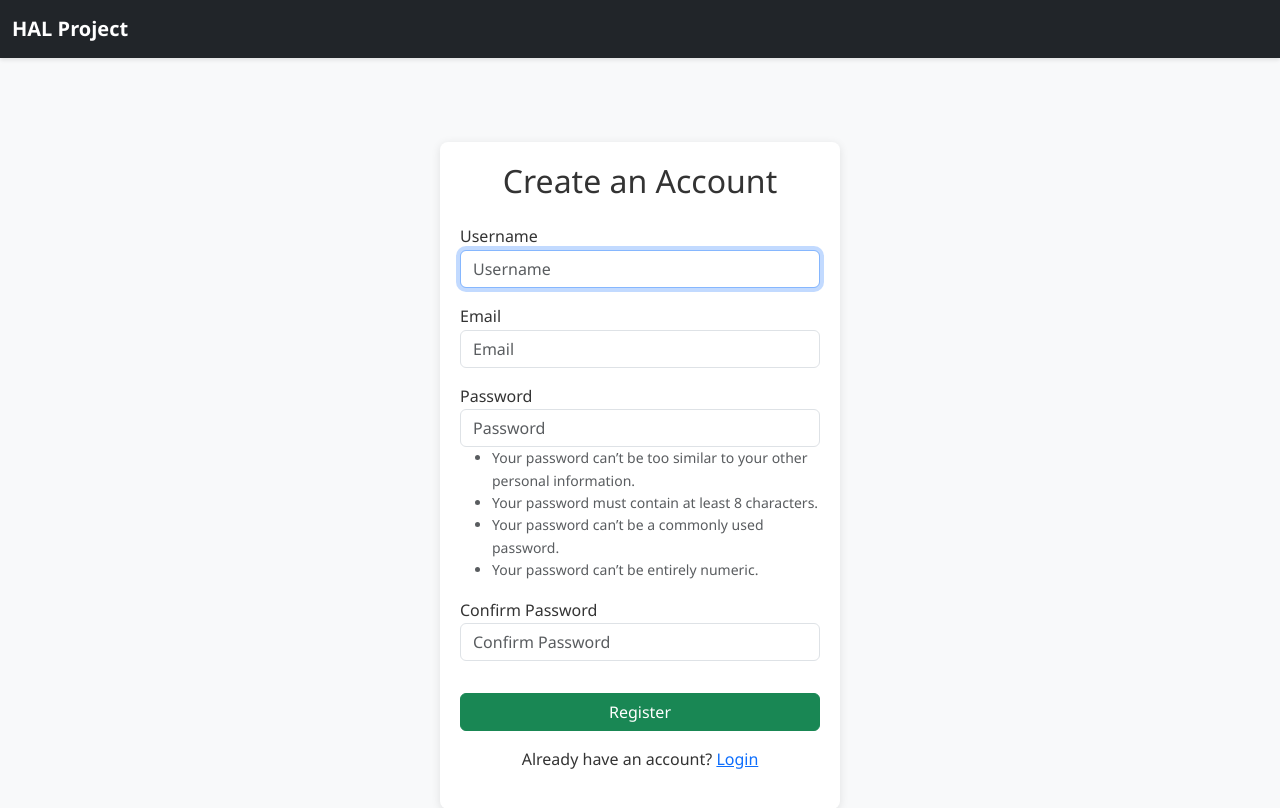
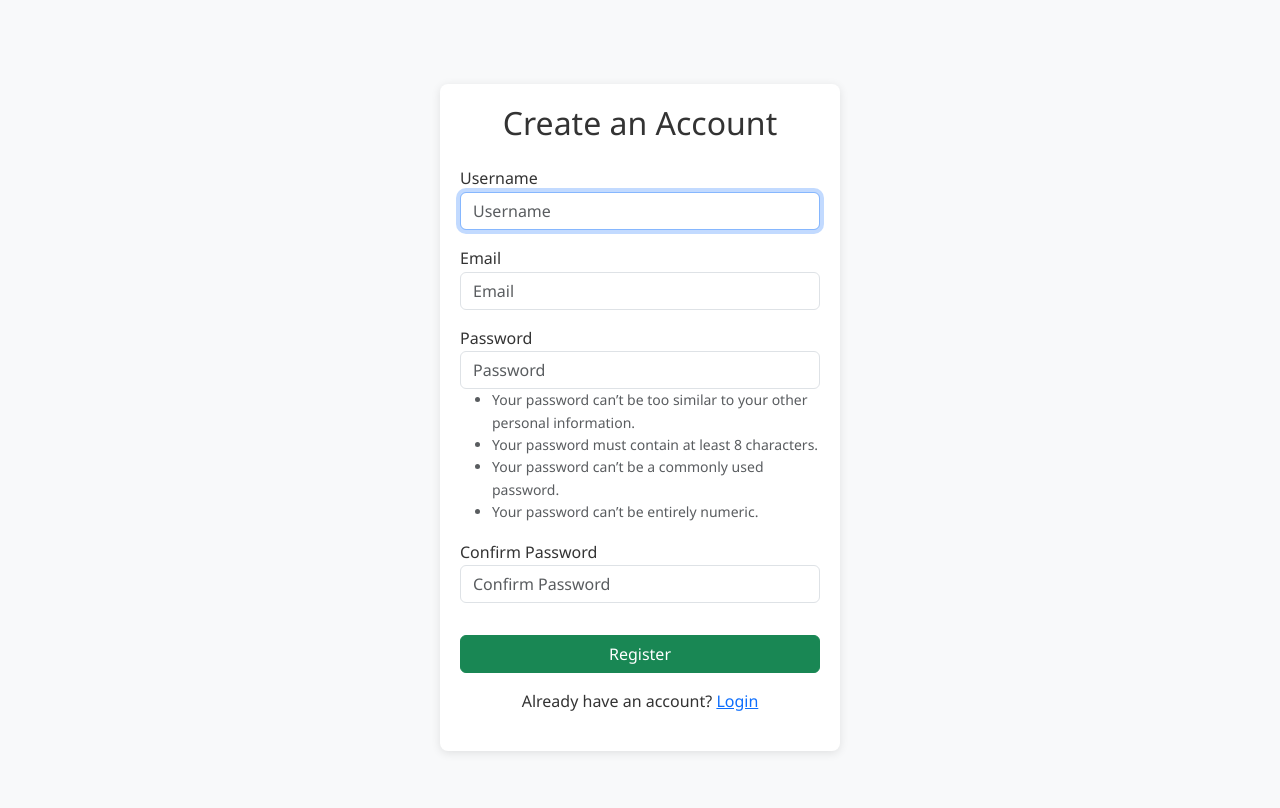
Before and after one commit to Infpowertower/hal, a Django app: page /register/ in a window 1280 px wide. Shown: the top 808 px of the page. Run offline with Django 4.2, Linux system fonts and the light colour scheme.

Commit message:
remove top navbar

```diff
--- a/templates/base.html
+++ b/templates/base.html
@@ -84,24 +84,6 @@
 
         <!-- Page Content -->
         <div id="content">
-            <nav class="navbar navbar-expand-lg navbar-dark bg-dark">
-                <div class="container-fluid">
-                    {% if user.is_authenticated %}
-                    <button type="button" id="mobile-sidebar-toggle" class="btn btn-dark d-md-none me-3">
-                        <i class="bi bi-list"></i>
-                    </button>
-                    {% endif %}
-                    <a class="navbar-brand" href="{% url 'core:index' %}">HAL Project</a>
-                    <div class="ms-auto">
-                        {% if user.is_authenticated %}
-                        <a href="{% url 'logout' %}" class="btn btn-outline-light btn-sm d-md-none">
-                            <i class="bi bi-box-arrow-right"></i> Logout
-                        </a>
-                        {% endif %}
-                    </div>
-                </div>
-            </nav>
-
             <main class="container-fluid py-4">
                 {% if messages %}
                 <div class="messages">
```
